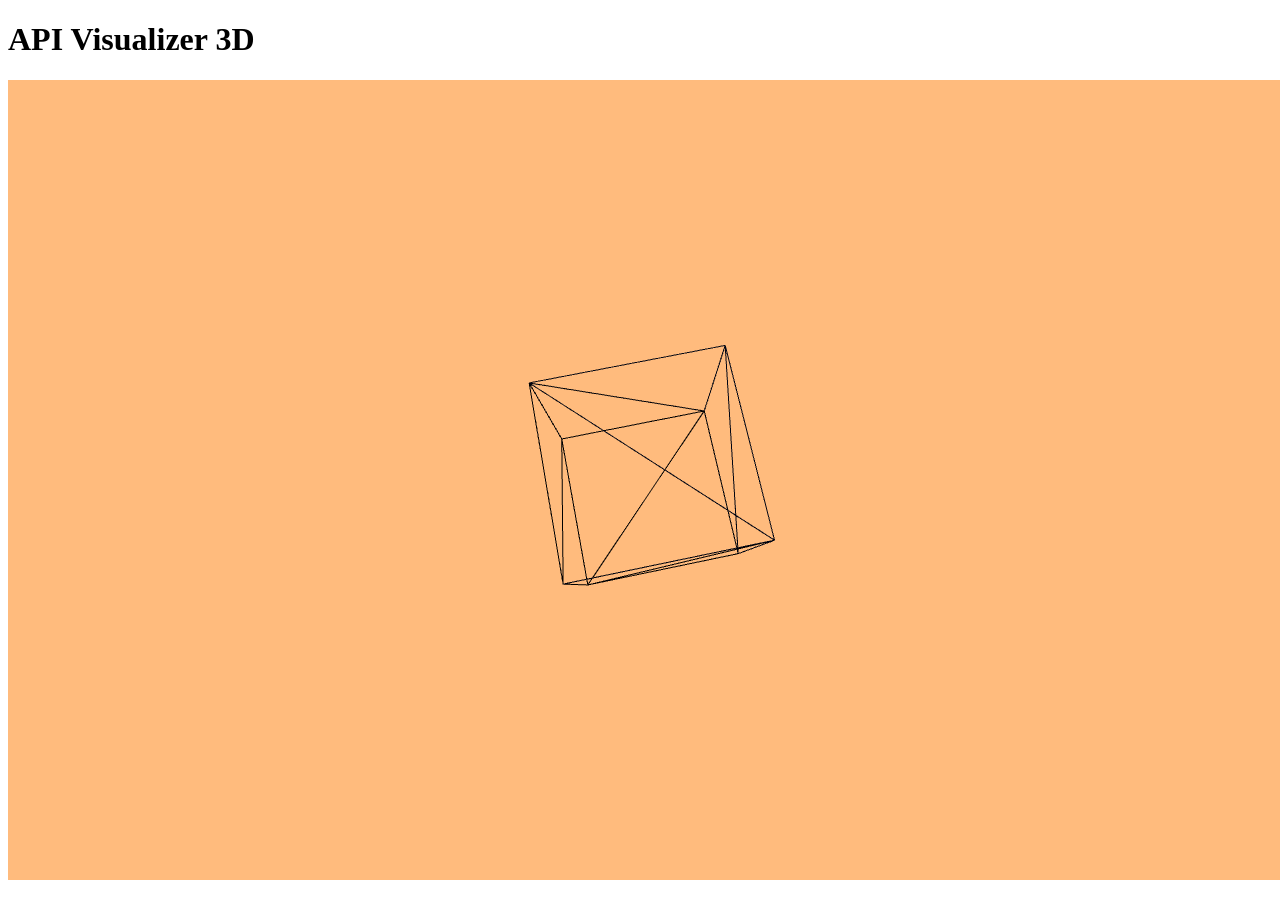
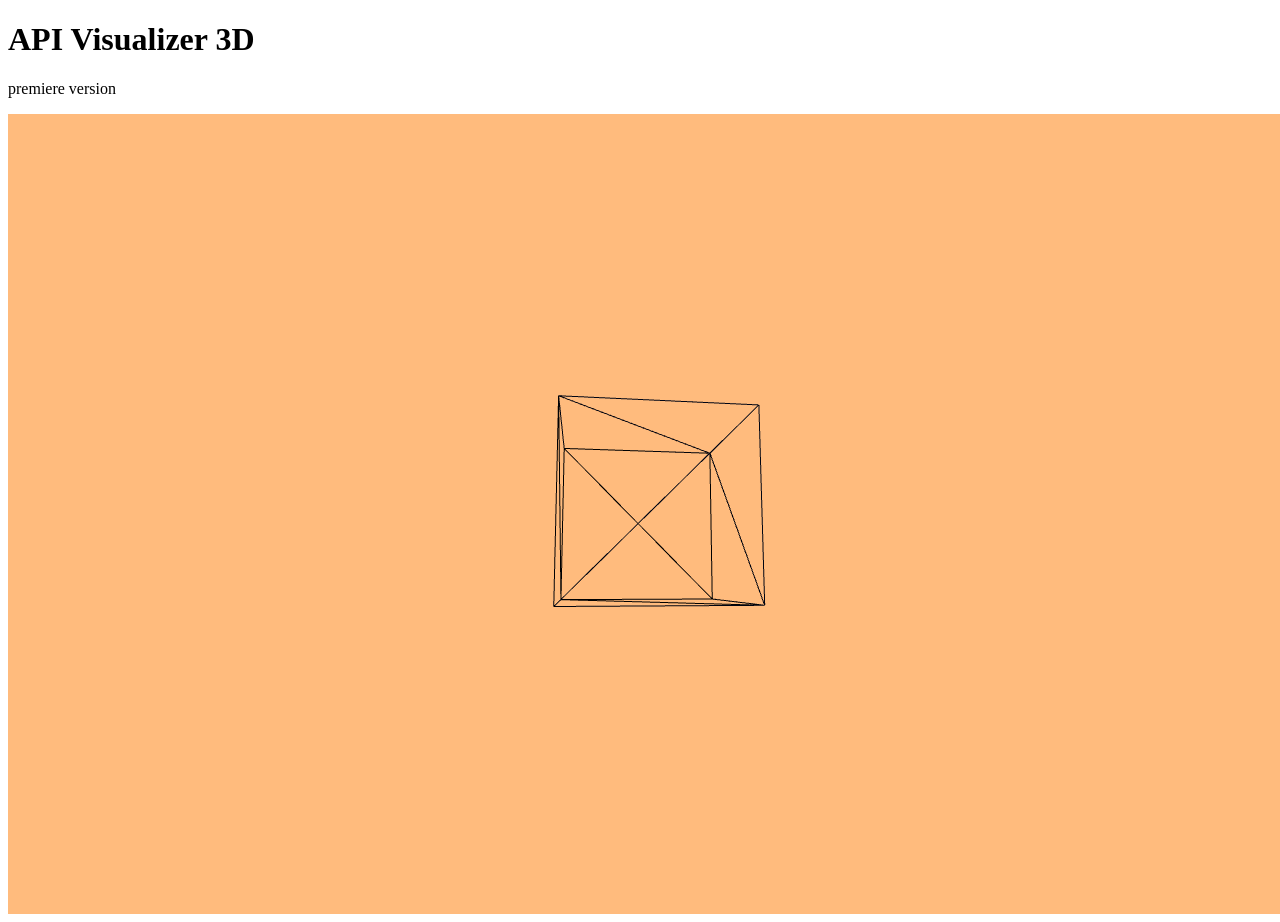
Before and after one commit to OussamaGuiren/api-visualizer-3d, a Nuxt app: page / in a window 1280 px wide. Before the commit the page ends 888 px from the top, so only its background shows below. Built offline with nearby package versions, Linux system fonts and the light colour scheme.

Commit message:
cicd test final j'espère

```diff
--- a/app/app.vue
+++ b/app/app.vue
@@ -1,6 +1,7 @@
 <template>
   <div>
     <h1>API Visualizer 3D</h1>
+    <p>premiere version</p>
     <ThreeScene />
     </div>
 </template>
```
